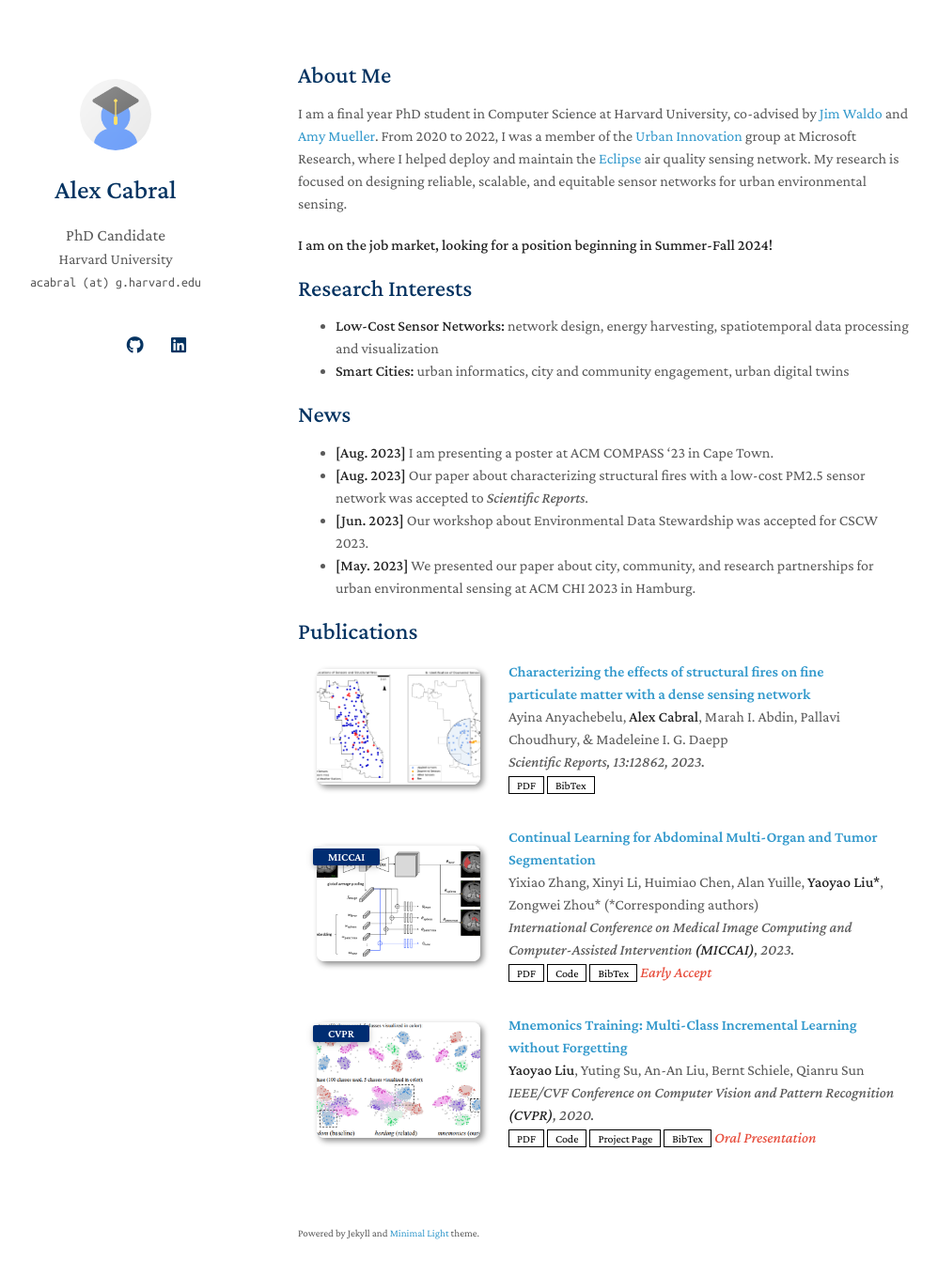
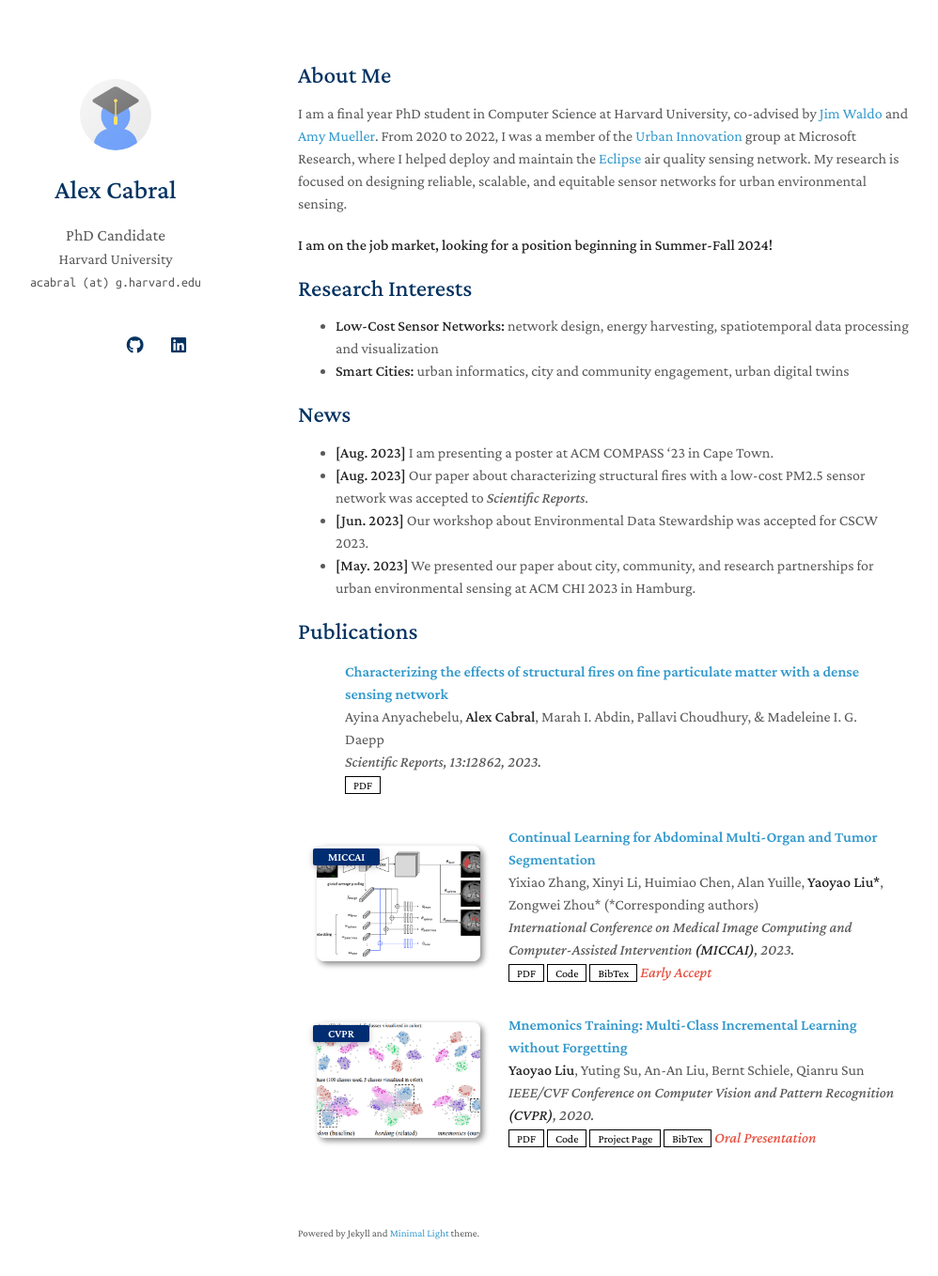
Before and after one commit to a-cabral/a-cabral.github.io, a Jekyll site: the page built from index.md, in a window 1280 px wide and 1393 px high. Shown: the top 1358 px of the window at 94% size, without its empty margins (153-1151 px from the left). Built offline with Jekyll 4.4.1, drawn with Linux system fonts in a browser that asks for light colours; nearby versions of some CDN libraries; a style sheet for code colours, icons or effects is not loaded; our own code applies the rules of GitHub Pages for plain Markdown files.

Commit message:
Update publications.yml

```diff
--- a/_data/publications.yml
+++ b/_data/publications.yml
@@ -5,8 +5,6 @@ main:
     #conference_short: MICCAI
     conference: Scientific Reports, 13:12862, 2023.
     pdf: https://www.nature.com/articles/s41598-023-38392-3.pdf
-    bibtex: https://bib.yliu.me/MICCAI23.txt
-    image: ./assets/img/semicircle_id.png
 
   - title: Continual Learning for Abdominal Multi-Organ and Tumor Segmentation
     authors: Yixiao Zhang, Xinyi Li, Huimiao Chen, Alan Yuille, <strong>Yaoyao Liu*</strong>, Zongwei Zhou* (*Corresponding authors)
```
